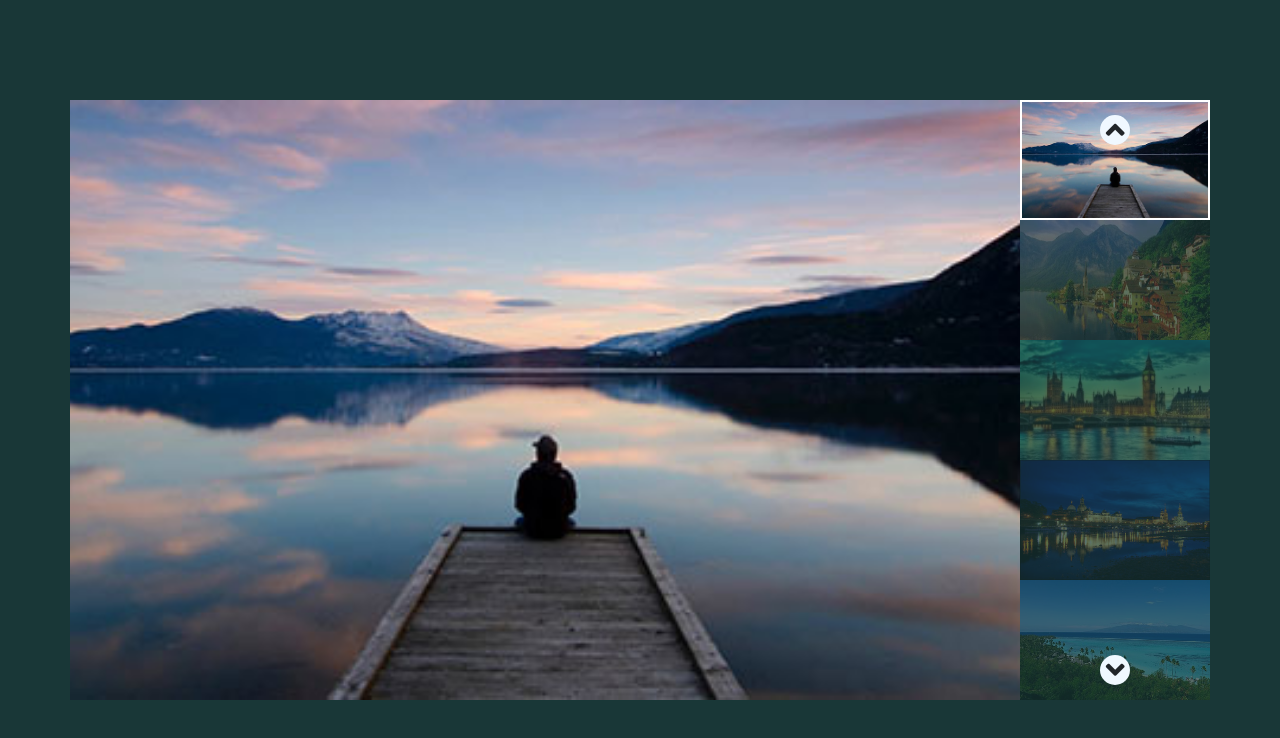
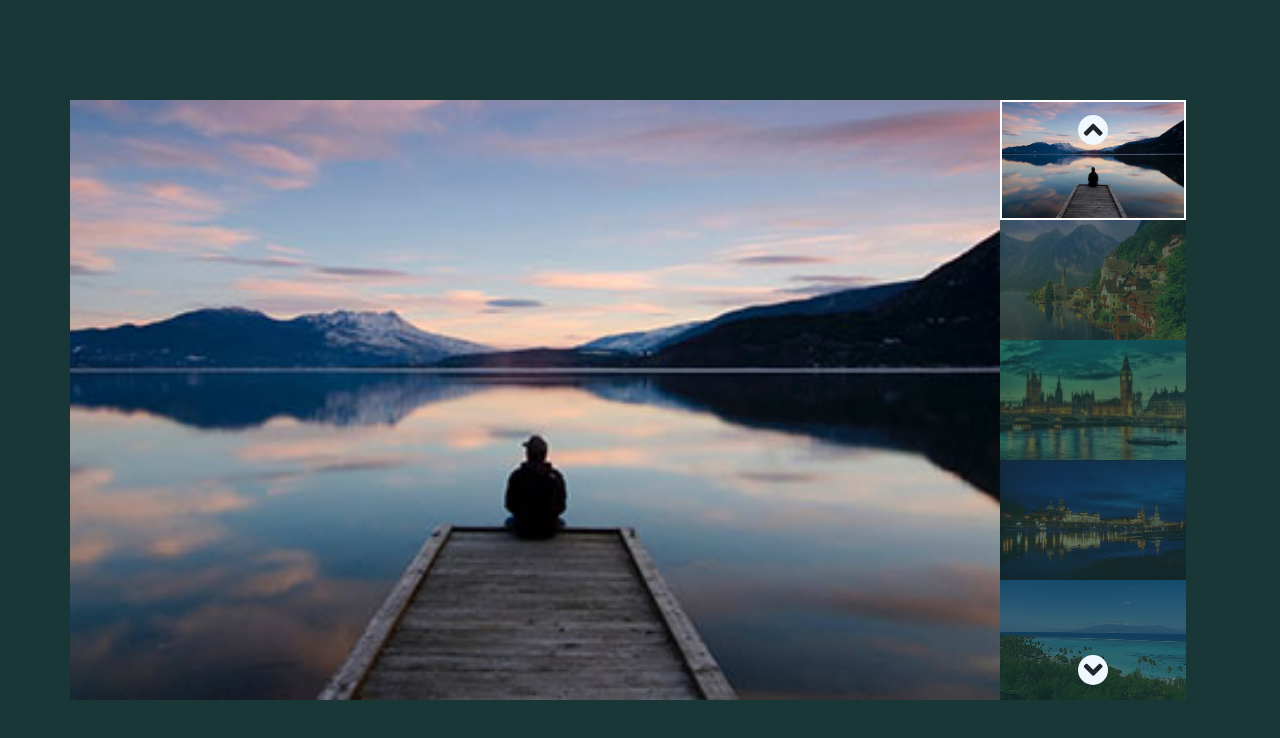
Before and after one commit to Simone823/js-array-carousel, a plain HTML site: page index.html in a window 1280 px wide. Drawn offline with nearby package versions, Linux system fonts and the light colour scheme.

Commit message:
modifica width row

```diff
--- a/style.css
+++ b/style.css
@@ -10,9 +10,10 @@ body{
     transform: translateY(-50%) translateX(-50%);
 }
 
-/* .row{
-    border: 1px solid blue;
-} */
+.row{
+    /* border: 1px solid blue; */
+    width: 100%;
+}
 
 .col-10{
     /* border: 1px dashed magenta; */
```
